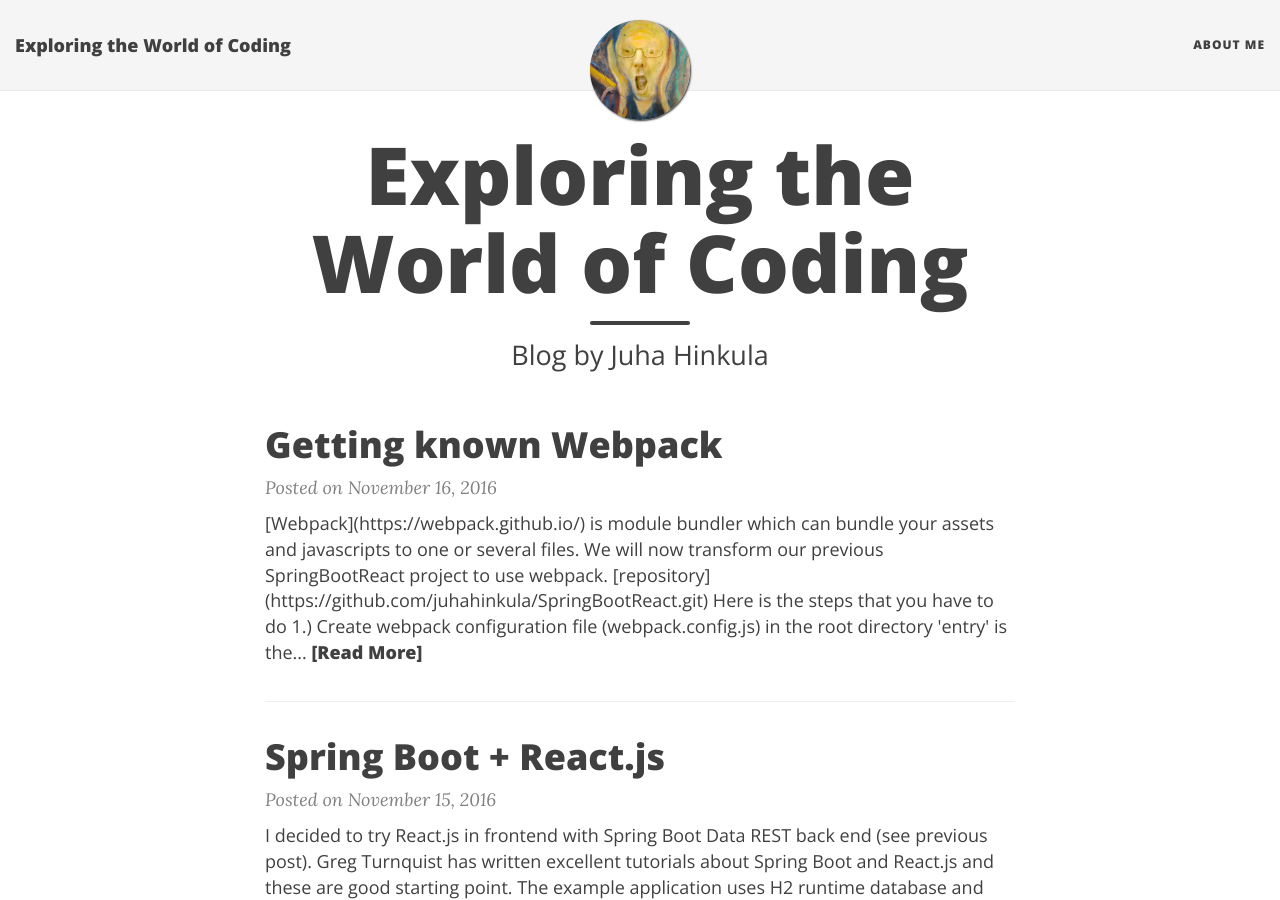
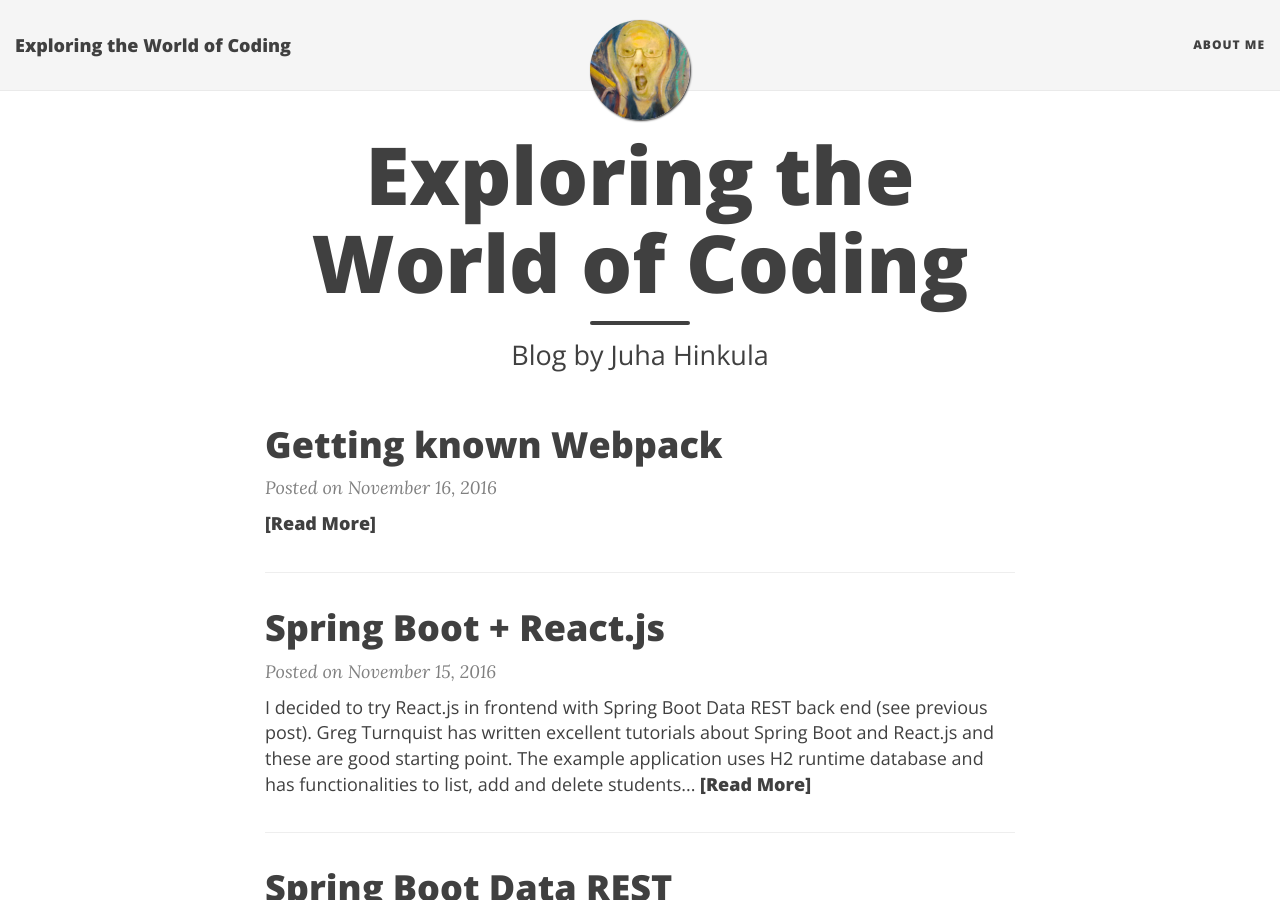
Before and after one commit to juhahinkula/juhahinkula.github.io, a Jekyll site: the page built from index.html, in a window 1280 px wide and 900 px high. Built offline with Jekyll 4.4.1, drawn with Linux system fonts in a browser that asks for light colours; nearby versions of some CDN libraries; the list of posts is cut into pages by our own code; comment, search, counter and statistics services are not loaded.

Commit message:
new post

```diff
--- a/_posts/2016-11-16-webpack.markdown
+++ b/_posts/2016-11-16-webpack.markdown
@@ -2,78 +2,3 @@
 layout: post
 title:  "Getting known Webpack"
 ---
-[Webpack](https://webpack.github.io/) is module bundler which can bundle your assets and javascripts to one or several files.
-
-We will now transform our previous SpringBootReact project to use webpack. [repository](https://github.com/juhahinkula/SpringBootReact.git)
-
-Here is the steps that you have to do
-
-1.) Create webpack configuration file (webpack.config.js) in the root directory
-
-'entry' is the location of your code where webpack builds a dependency graph.
-'output' is the location and name of the bundled file.
-
-{% highlight javascript %}
-module.exports = {
-  entry: './src/main/webapp/public/App.jsx',
-  output: {
-    path: __dirname + '/src/main/webapp/public',
-    filename: 'bundle.js'
-}
-...
-{% endhighlight %}
-
-2.) Add loaders to webpack configuration file
-
-We will define to process files ending with .jsx to be processed by babel. Babel allows us to use ES6 features and JSX.
-
-{% highlight javascript %}
- ...
- module: {
-    loaders: [
-      {
-        test: /.jsx/,
-        loader: 'babel',
-        exclude: /node_modules/,
-        query: {
-          presets: ['es2015', 'react']
-        }
-      }
-    ]
-  }
-  ---
-{% endhighlight %}
-
-3.) Initialize package.json file (root of the project)
-
-{% highlight %}
-npm init
-{% endhighlight %}
-
-4.) Install necessary dependencies
-
-{% highlight %}
-npm install --save babel-loader
-npm install --save babel-preset react
-npm install --save babel-preset-es2015
-npm install --save babel-core
-npm install --save webpack
-{% endhighlight %}
-
-5.) Remove javascript imports from index.html file
-
-6.) Remove text/babel and change App.jsx to bundle.js from index.html file
-
-{% highlight html %}
-<script src="/public/bundle.js"></script>
-{% endhighlight %}
-
-7.) install webpack globally and run it from the command line
-
-{% highlight %}
-npm install -g webpack
-{% endhighlight %}
-
-{% highlight %}
-webpack
-{% endhighlight %}
```
